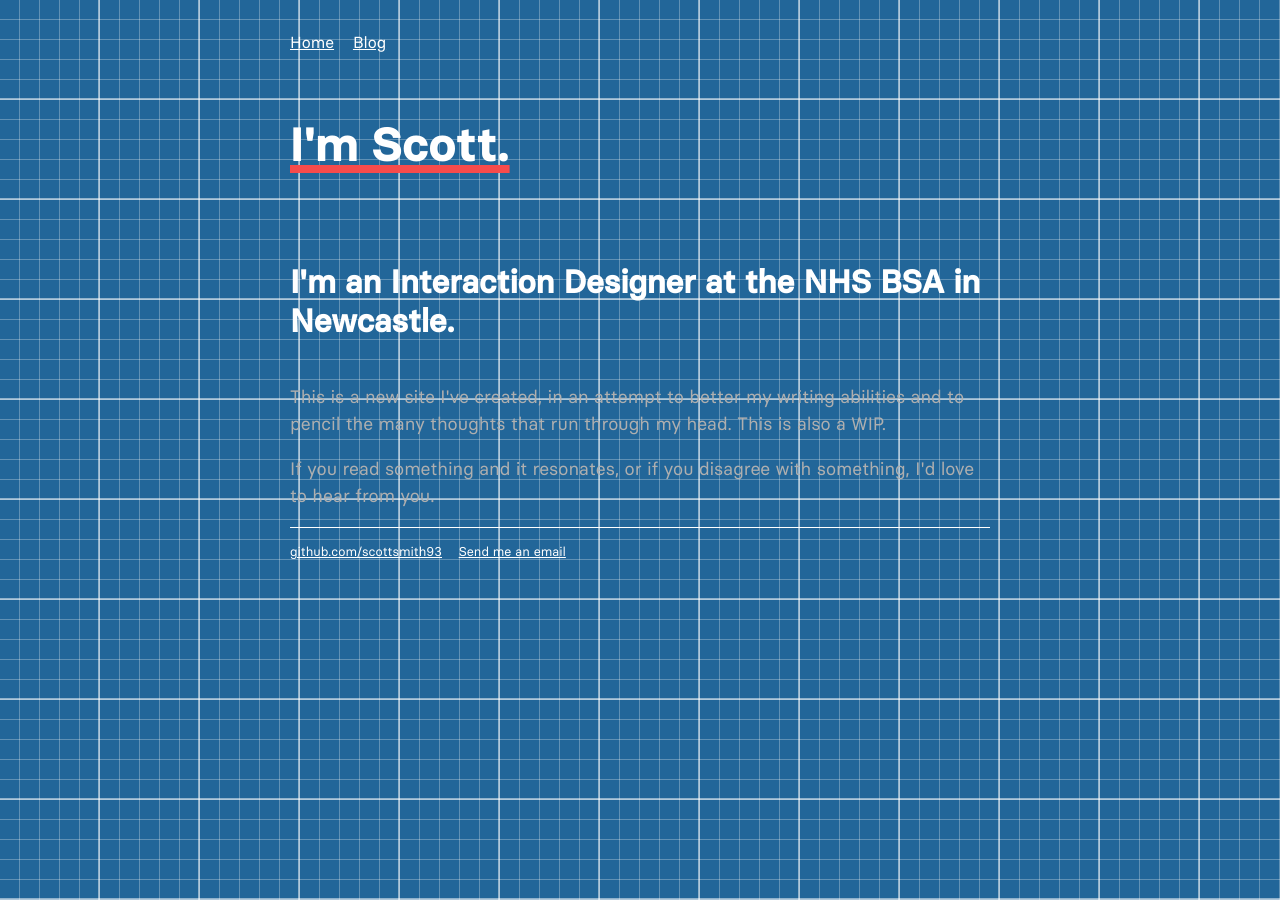
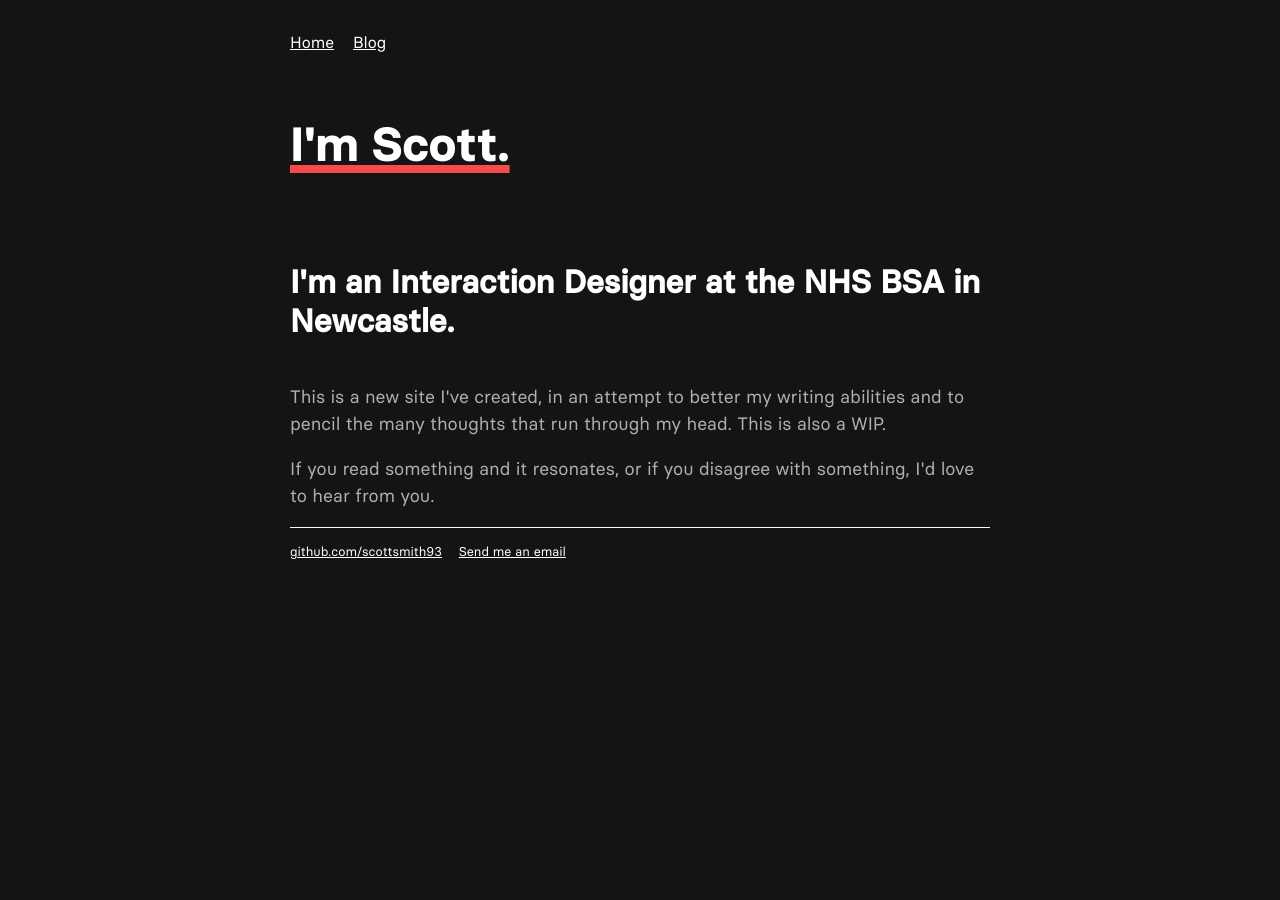
Before and after one commit to scottsmith93/scottsmith.github.io, a Jekyll site: the page built from index.html, in a window 1280 px wide. Built offline with Jekyll 4.4.1, drawn with Linux system fonts in a browser that asks for light colours.

Commit message:
Update main.css

```diff
--- a/css/main.css
+++ b/css/main.css
@@ -1,4 +1,3 @@
-
 
 
 body {
@@ -6,14 +5,7 @@ body {
   padding: 12px;
   padding-bottom: 0;
   margin: auto;
-  background-color: #269;
-  background-image:
-    linear-gradient(rgba(255,255,255,.5) 2px, transparent 2px),
-    linear-gradient(90deg, rgba(255,255,255,.5) 2px, transparent 2px),
-    linear-gradient(rgba(255,255,255,.28) 1px, transparent 1px),
-    linear-gradient(90deg, rgba(255,255,255,.28) 1px, transparent 1px);
-  background-size: 100px 100px, 100px 100px, 20px 20px, 20px 20px;
-  background-position: -2px -2px, -2px -2px, -1px -1px, -1px -1px;
+  background-color: #141414;
 }
 
 
```
